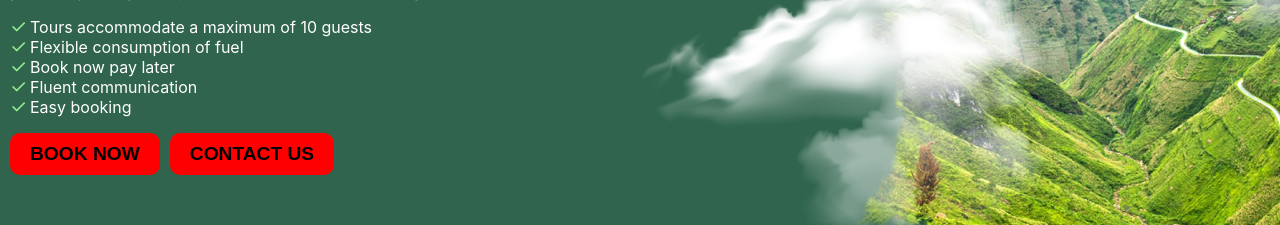
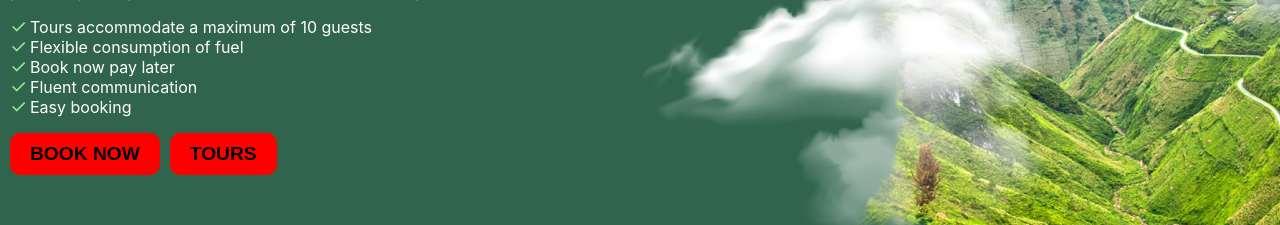
Before and after one commit to Pham-Xuan-Son/Travel-App, a React (Create React App) app: page /Travel-App/home in a window 1280 px wide. Shown: the part 2020-2245 px from the top of the page. Built offline with nearby package versions, Linux system fonts and the light colour scheme.

Commit message:
change path

```diff
--- a/src/App.tsx
+++ b/src/App.tsx
@@ -26,7 +26,7 @@ export default function App() {
         <Route path="/motobiketours" element={<MotoBikeTours />} />
         <Route path="/introductionimage" element={<IntroductionImage />} />
         <Route path="/home" element={<HomePage />} />
-        <Route path="/menu/tours" element={<Tour />} />
+        <Route path="/tours" element={<Tour />} />
       </Routes>
     </Router>
   );
--- a/src/home/MotobikeTours.tsx
+++ b/src/home/MotobikeTours.tsx
@@ -1,3 +1,4 @@
+import { useNavigate } from "react-router-dom";
 import useScreenResize from "../hook/useScreenResize";
 import { serviceList } from "../unit/ListItem";
 
@@ -140,6 +141,8 @@ export default function MotoBikeTours() {
 }
 
 function TwoButton() {
+  const navigate = useNavigate();
+
   return (
     <>
       <button
@@ -169,8 +172,9 @@ function TwoButton() {
           fontWeight: "bold",
           cursor: "pointer",
         }}
+        onClick={() => navigate("/tours")}
       >
-        CONTACT US
+        TOURS
       </button>
     </>
   );
--- a/src/menu/index.tsx
+++ b/src/menu/index.tsx
@@ -9,7 +9,7 @@ export interface MenuItemProps {
 const menuList: MenuItemProps[] = [
   { name: "Home", src: "/Travel-App" },
   { name: "About Us", src: "" },
-  { name: "Tours", src: "/Travel-App/menu/tours" },
+  { name: "Tours", src: "" },
   { name: "Activity", src: "" },
   { name: "Destination", src: "" },
   { name: "Blog", src: "" },
```
